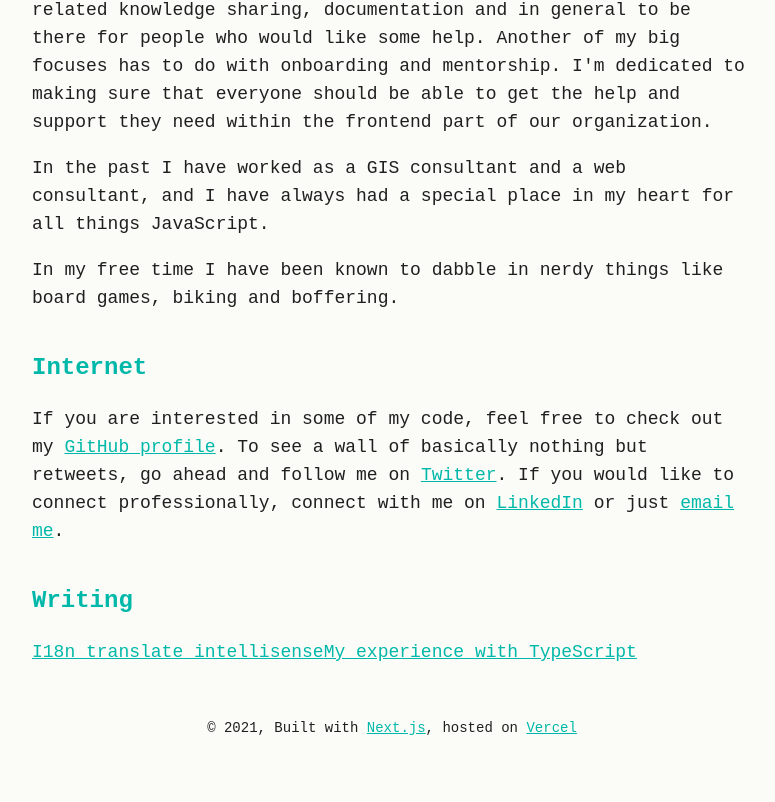
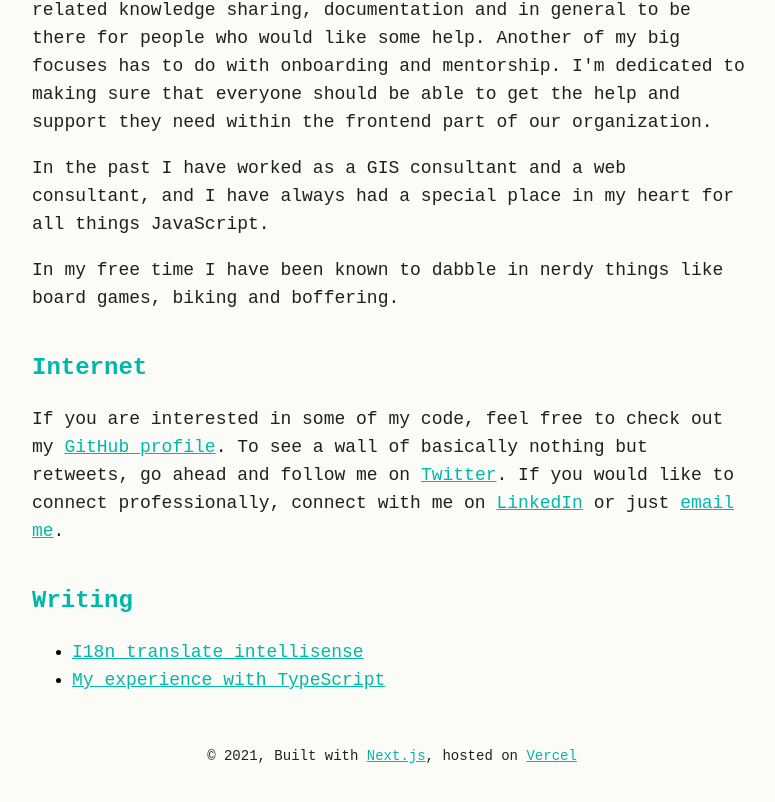
Before and after one commit to sakarisson/sakarisson.com, a Next.js app: page / in a window 1280 px wide. Shown: the part 647-1449 px from the top of the page, without its empty margins (248-1023 px from the left). Built offline with nearby package versions, Linux system fonts and the light colour scheme.

Commit message:
Organize posts in Home

```diff
--- a/pages/index.tsx
+++ b/pages/index.tsx
@@ -1,6 +1,7 @@
 import { NextPage } from 'next';
 import React from 'react';
 import styled from 'styled-components';
+import { isAfter, isBefore } from 'date-fns';
 
 // @ts-ignore
 import aboutText from '../src/text/Home.md';
@@ -24,13 +25,28 @@ type Props = {
   posts: Post[];
 };
 
+const sortByDateDesc = ({ date: aStr }: Post, { date: bStr }: Post) => {
+  const a = new Date(aStr);
+  const b = new Date(bStr);
+
+  if (isBefore(a, b)) {
+    return 1;
+  }
+  if (isAfter(a, b)) {
+    return -1;
+  }
+  return 0;
+};
+
 const Home: NextPage<Props> = ({ posts }) => {
   return (
     <>
       <SEO />
       <CustomMarkdown>{aboutText}</CustomMarkdown>
       <Heading>Writing</Heading>
-      {posts.map((post) => (
+      <ul>
+        {[...posts].sort(sortByDateDesc).map((post) => (
+          <li key={post.slug}>
             <Typography.InternalLink
               key={post.slug}
               href={`/posts/${post.slug}`}
@@ -38,7 +54,9 @@ const Home: NextPage<Props> = ({ posts }) => {
             >
               {post.title}
             </Typography.InternalLink>
+          </li>
         ))}
+      </ul>
     </>
   );
 };
```
Lines whose indentation alone changed are shown as unchanged.
